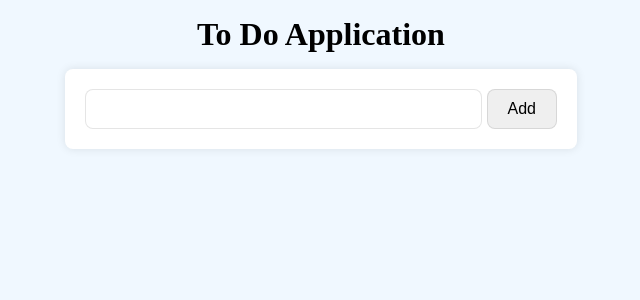
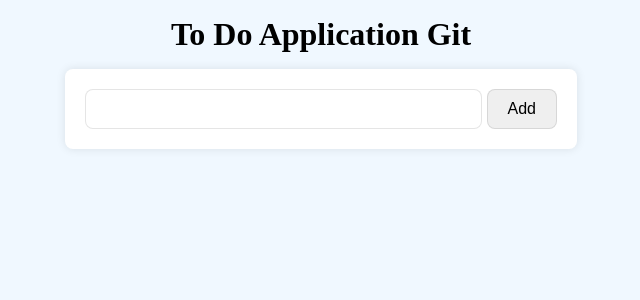
Before and after one commit to 2raiyyan1khan/to-do-app, a React (Create React App) app: page / in a window 1280 px wide. Shown: the top 300 px of the page, without its empty margins (319-959 px from the left). Built offline with nearby package versions, Linux system fonts and the light colour scheme.

Commit message:
Updated title

```diff
--- a/src/App.js
+++ b/src/App.js
@@ -33,7 +33,7 @@ class App extends React.Component {
     return (
       <div className="container">
         <div className="input-bar">
-          <h1>To Do Application</h1>
+          <h1>To Do Application Git </h1>
           <TodoForm submitHandle={this.submitHandle} />
         </div>
 
```
